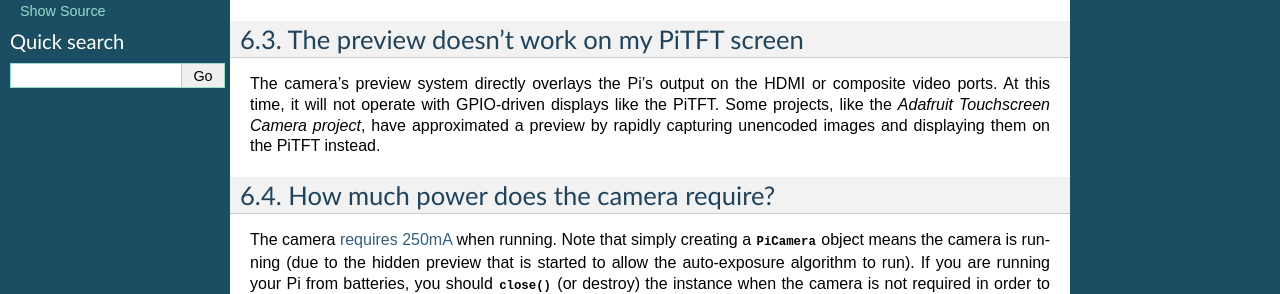
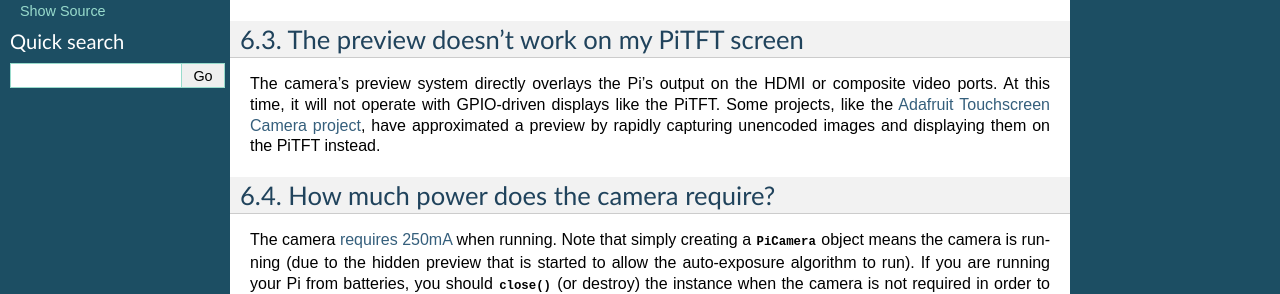
Before and after one commit to waveform80/picamera, a Sphinx documentation site: the page built from docs/faq.rst, in a window 1280 px wide. Shown: the part 573-867 px from the top of the page. Built offline with Sphinx 7.4.7, drawn with Linux system fonts in a browser that asks for light colours.

Commit message:
Fix link in FAQ

```diff
--- a/docs/faq.rst
+++ b/docs/faq.rst
@@ -44,8 +44,8 @@ The preview doesn't work on my PiTFT screen
 The camera's preview system directly overlays the Pi's output on the HDMI or
 composite video ports. At this time, it will not operate with GPIO-driven
 displays like the PiTFT. Some projects, like the `Adafruit Touchscreen Camera
-project`, have approximated a preview by rapidly capturing unencoded images and
-displaying them on the PiTFT instead.
+project`_, have approximated a preview by rapidly capturing unencoded images
+and displaying them on the PiTFT instead.
 
 .. _Adafruit Touchscreen Camera project: https://learn.adafruit.com/diy-wifi-raspberry-pi-touch-cam/overview
 
```
